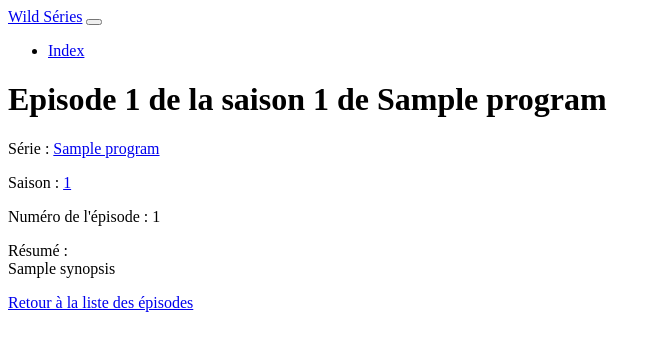
After one commit to Grefleon/wild-series, a Symfony app: template templates/wild/episode.html.twig in a window 1280 px wide. The commit adds this page. Shown: the top 351 px of the page, without its empty margins (0-661 px from the left). Run offline with Twig, Linux system fonts and the light colour scheme; the template is opened without the code that fills it: most values are stand-ins (such as "Sample title", 1, 10 or a date in 2020); some libraries are stand-ins or nearby versions.

Commit message:
Quête 10

```diff
--- /dev/null
+++ b/templates/wild/episode.html.twig
@@ -0,0 +1,27 @@
+{% extends 'base.html.twig' %}
+
+{% block title %}{{ program.title }} | S{{ season.number }} E{{ episode.number}} {% endblock %}
+
+{% block body %}
+    <h1>Episode {{ episode.number }} de la saison {{ season.number }} de {{ program.title }}</h1>
+
+
+    <div class="container">
+        <p><span class="font-weight-bold">Série</span> :
+            <a href="{{ path('wild_show', {slug: program.title|lower|replace({' ': '-'})}) }}">{{ program.title }}</a>
+        </p>
+        <p><span class="font-weight-bold">Saison</span> :
+            <a href="{{ path('wild_show_season', {id: season.id}) }}">{{ season.number }}</a>
+        </p>
+        <p><span class="font-weight-bold">Numéro de l'épisode</span> : {{ episode.number }}</p>
+        <p><span class="font-weight-bold">Résumé</span> :<br/>
+        {{ episode.synopsis }}</p>
+
+        <p class="back-link">
+            <a href="{{ path('wild_show_season', {id: season.id}) }}">
+                Retour à la liste des épisodes
+            </a>
+        </p>
+
+    </div>
+{% endblock %}
--- a/templates/wild/index.html.twig
+++ b/templates/wild/index.html.twig
@@ -8,7 +8,7 @@
     <div class="container">
         {% for program in programs %}
             <div>
-                <h2>{{ loop.index }} / <a href="{{ path('wild_show_program', {programId: program.id}) }}">{{ program.title }}</a>
+                <h2>{{ loop.index }} / <a href="{{ path('wild_show_program', {id: program.id}) }}">{{ program.title }}</a>
                     - Catégorie : {{ program.category.name }}</h2>
                 <p>{{ program.summary }}</p>
             </div>
```
Also changed, not shown: src/Controller/WildController.php (+19 -11 lines), templates/wild/season.html.twig (+6 -2 lines), README.md.
